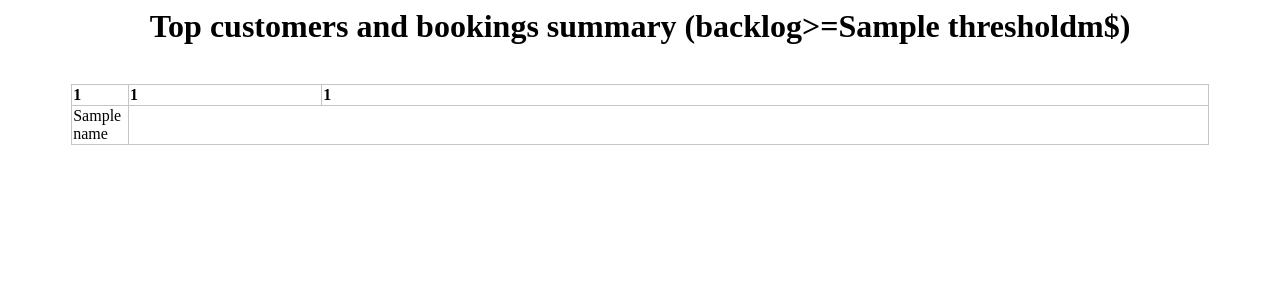
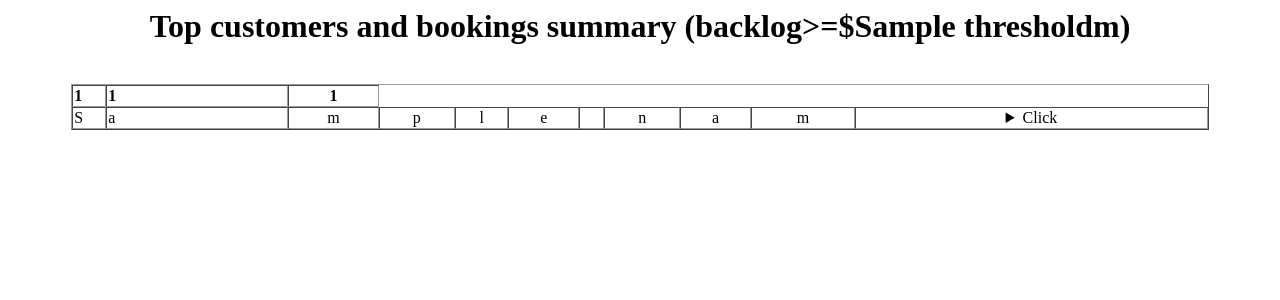
Before and after one commit to kenwang4585/dfpm_tools, a Flask app: template templates/top_customer_and_booking.html in a window 1280 px wide. Shown: the top 300 px of the page. Run offline with Flask 2, Linux system fonts and the light colour scheme; the template is opened without the code that fills it: most values are stand-ins (such as "Sample title", 1, 10 or a date in 2020); some libraries are stand-ins or nearby versions.

Commit message:
update top bookings email

```diff
--- a/blg_functions.py
+++ b/blg_functions.py
@@ -2489,7 +2489,7 @@ def create_top_customer_and_booking_summary(df_3a4_main,region,threshold,booking
                     top_po_list.append(
                         row.PO_NUMBER + '(' + str(round(row.po_rev_unstg / 1000000, 1)) + 'm)')
 
-                dfp_org.loc[(org, customer), 'Top$ PO'] = '; '.join(top_po_list)
+                dfp_org.loc[(org, customer), 'Top revenue PO'] = '; '.join(top_po_list)
 
             dfp_org.reset_index(inplace=True)
             dfp_org.rename(columns={'ORGANIZATION_CODE': 'Org Code'}, inplace=True)
--- a/blg_settings.py
+++ b/blg_settings.py
@@ -5,7 +5,7 @@ import getpass
 #fname_3a4 = '/users/wangken/downloads/backlog3a4-detail - 2019-09-17T082650.347.csv'
 
 # Quarter end cutoff - currently not used
-qend_list=['2020-7-26','2020-10-24','2021-1-23','2021-5-1','2021-7-31']
+qend_list=['2020-7-26','2020-10-24','2021-1-23','2021-5-1','2021-7-31',]
 
 super_user='kwang2'
 
--- a/flask_setting.py
+++ b/flask_setting.py
@@ -50,7 +50,7 @@ class Summary3a4Form(FlaskForm):
     submit_add_update = SubmitField('ADD/UPDATE')
 
 class SubscriptionForm(FlaskForm):
-    sub_backlog=BooleanField('Backlog summary dashboard')
+    sub_backlog=BooleanField('Backlog summary dashboard/Top customers&bookings')
     sub_wnbu_compliance = BooleanField('WNBU Compliance hold release report')
     sub_config = BooleanField('Config check result')
     backlog_apjc = BooleanField('APJC')
--- a/templates/global_app.html
+++ b/templates/global_app.html
@@ -56,5 +56,5 @@
 {% endblock %}
 
 {% block empty_space %}
-    <br><br><br><br><br><br><br><br><br>
+    <br><br><br><br><br><br><br><br>
 {% endblock %}
--- a/templates/subscription.html
+++ b/templates/subscription.html
@@ -13,7 +13,7 @@
         <table style="border-collapse:collapse" bgcolor="#f5f5f5" border="0" cellspacing="0px" align="center" width="90%">
             <tr>
                 <td width="20%"></td>
-                <td width="45%">
+                <td width="50%">
                     <span style="font-size: large;"> <strong>Select reports to subscribe:</strong></span><br>
                     {{ form.sub_backlog }}&nbsp;{{ form.sub_backlog.label }} &nbsp;
                     (<span style="font-size: small;">
@@ -50,7 +50,7 @@
                     {{ form.submit_remove (class='btn btn-primary form-control') }}<br>
                     {{ form.confirm_remove }}&nbsp; {{ form.confirm_remove.label }}
                 </td>
-                <td width="15%"></td>
+                <td width="10%"></td>
             </tr>
         </table>
 
--- a/templates/top_customer_and_booking.html
+++ b/templates/top_customer_and_booking.html
@@ -6,26 +6,36 @@
 </head>
 
 <body>
-    <h1 align="center">Top customers and bookings summary (backlog>={{ threshold }}m$)</h1>
+    <h1 align="center">Top customers and bookings summary (backlog>=${{ threshold }}m)</h1>
     <br>
     {%  for data_org in data %}
-        <table style="border-collapse:collapse; border-color: #c5c5c5" border="1" cellspacing="0px" align="center" width="90%">
+        <table style="border-color: #999999" border="1" cellspacing="0px" align="center" width="90%">
             <tr>
-                <td width="5%"><strong>{{ data_org[0][0] }}</strong></td>
-                <td width="17%"><strong>{{ data_org[0][1] }}</strong></td>
+                <td width="3%"><strong>{{ data_org[0][0] }}</strong></td>
+                <td width="16%"><strong>{{ data_org[0][1] }}</strong></td>
                 {% for col in data_org[0][2:-1] %}
-                    <td width="4%"><strong>{{col}}</strong></td>
+                    <td width="3%" align="center"><strong>{{col}}</strong></td>
                 {% endfor %}
-                <td><strong>{{ data_org[0][-1] }}</strong></td>
+                <td width="8%" align="center"><strong>{{ data_org[0][-1] }}</strong></td>
             </tr>
 
             {% for row in data_org[1] %}
                 <tr>
-                    {% for col in row %}
+                    {% for col in row[:2] %}
                         <td>{{col}}</td>
                     {% endfor %}
+                    {% for col in row[2:-1] %}
+                        <td align="center">{{col}}</td>
+                    {% endfor %}
+                    <td align="center">
+                        <details>
+                            <summary>Click</summary>
+                            <p>{{ row[-1] }}</p>
+                        </details>
+                    </td>
                 </tr>
             {% endfor %}
+
         </table>
         <br><br>
     {% endfor %}
--- a/wsgi.py
+++ b/wsgi.py
@@ -250,8 +250,8 @@ def global_app():
             if top_booking:
                 # TODO: change over to po_rev later
                 threshold=5 # M$
-                booking_days=6
-                top_po_num=10
+                booking_days=10
+                top_po_num=20
 
                 top_customer_booking_summary=create_top_customer_and_booking_summary(df_3a4_main,region,threshold,booking_days,top_po_num)
 
```
Also changed, not shown: database/foo.db.
